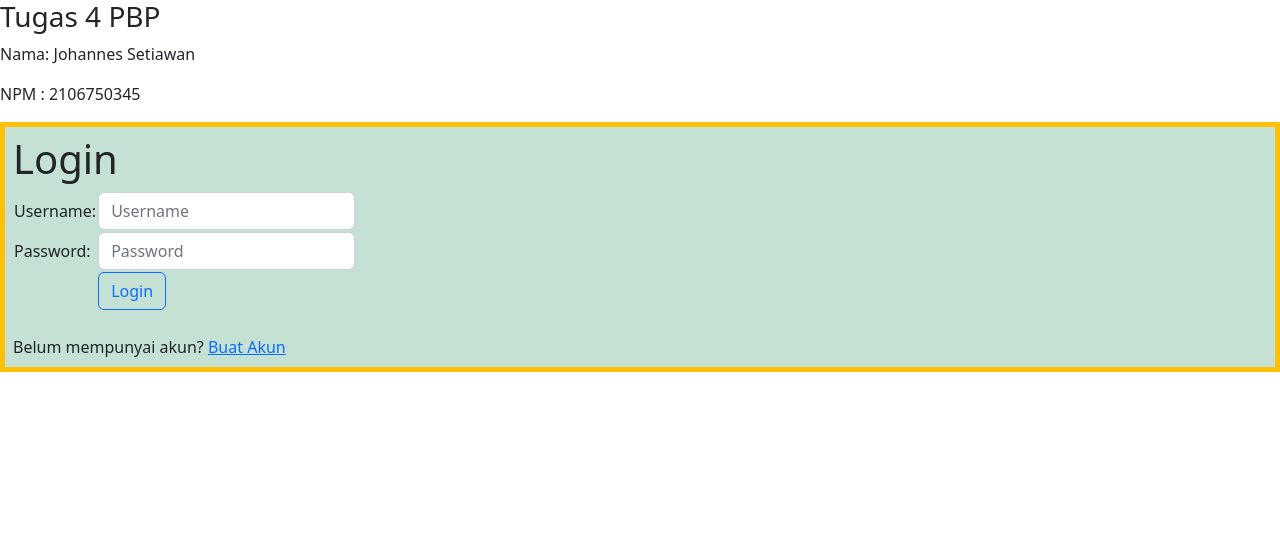
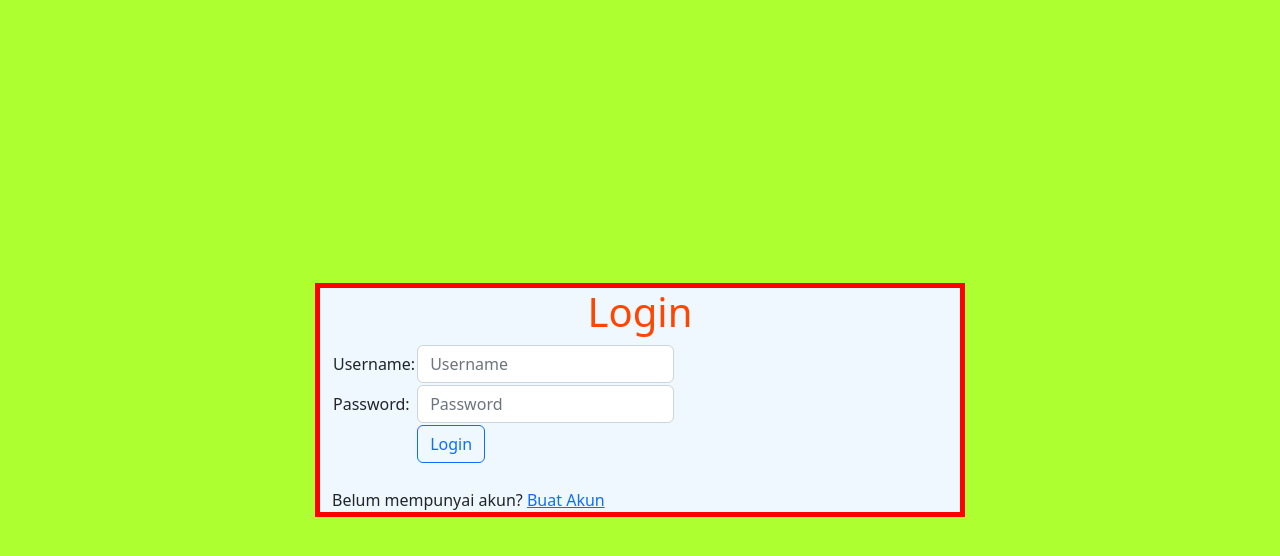
Before and after one commit to JohannesSetiawan/Tugas_PBP, a Django app: page /todolist/login/ in a window 1280 px wide. Shown: the top 556 px of the page. Run offline with Django 4.2, Linux system fonts and the light colour scheme.

Commit message:
Tugas 5 tambahan

```diff
--- a/todolist/templates/createTask.html
+++ b/todolist/templates/createTask.html
@@ -6,9 +6,6 @@
 {% endblock meta %}
 
 {% block content %}
-<h3>Tugas 4 PBP</h3>
-<p>Nama: Johannes Setiawan<p>
-<p>NPM : 2106750345<p>
 <div class = "buat task">
 <div class="bg-info p-2 text-dark bg-opacity-25 border border-5 border-secondary">
 
--- a/todolist/templates/login.html
+++ b/todolist/templates/login.html
@@ -1,16 +1,47 @@
 {% extends 'base.html' %}
+
 
 {% block meta %}
 <title>Login</title>
 <link href="https://cdn.jsdelivr.net/npm/bootstrap@5.2.1/dist/css/bootstrap.min.css" rel="stylesheet" integrity="sha384-iYQeCzEYFbKjA/T2uDLTpkwGzCiq6soy8tYaI1GyVh/UjpbCx/TYkiZhlZB6+fzT" crossorigin="anonymous">
+<style>
+    body {
+        background-color: greenyellow;
+        align-items: center;
+    }
+
+    h1 {
+        color: orangered;
+        text-align: center
+    }
+
+    .msg {
+        background-color: wheat;
+    }
+    .mainpnl {
+        background-color: aliceblue;
+    }
+
+    ul {
+        font-family: ui-serif;
+        font-size: 20px;
+    }
+    .centered {
+        position: absolute;
+        top: 50%;
+        left: 50%;
+        transform: translate(-50%, -50%);
+    }
+    div#outline1{
+        outline: 5px solid red;
+    }
+</style>
 {% endblock meta %}
 
+
 {% block content %}
-<h3>Tugas 4 PBP</h3>
-<p>Nama: Johannes Setiawan<p>
-<p>NPM : 2106750345<p>
+<div class="mainpnl centered container w-50 align-middle" id="outline1">
     <div class = "login">
-<div class="bg-success p-2 text-dark bg-opacity-25 border border-5 border-warning">
             <h1>Login</h1>
 
             <form method="POST" action="">
@@ -37,9 +68,10 @@
             {% if messages %}
             <ul style="list-style: none;">
                 {% for message in messages %}
-                <div class="border border-danger p-2 mb-2 border-opacity-50">
+                <div class="msg container-fluid" style="border:5px solid darkred">
                         <li>{{ message }}</li>
                 </div>
+
                 {% endfor %}
 
             </ul>
@@ -49,5 +81,7 @@
 
         </div>
     </div>
+</div>
+
 
 {% endblock content %}
```
Also changed, not shown: todolist/templates/register.html (+30 -5 lines), todolist/templates/todolist_mainpage.html (+17 -14 lines). Lines whose indentation alone changed are shown as unchanged.
